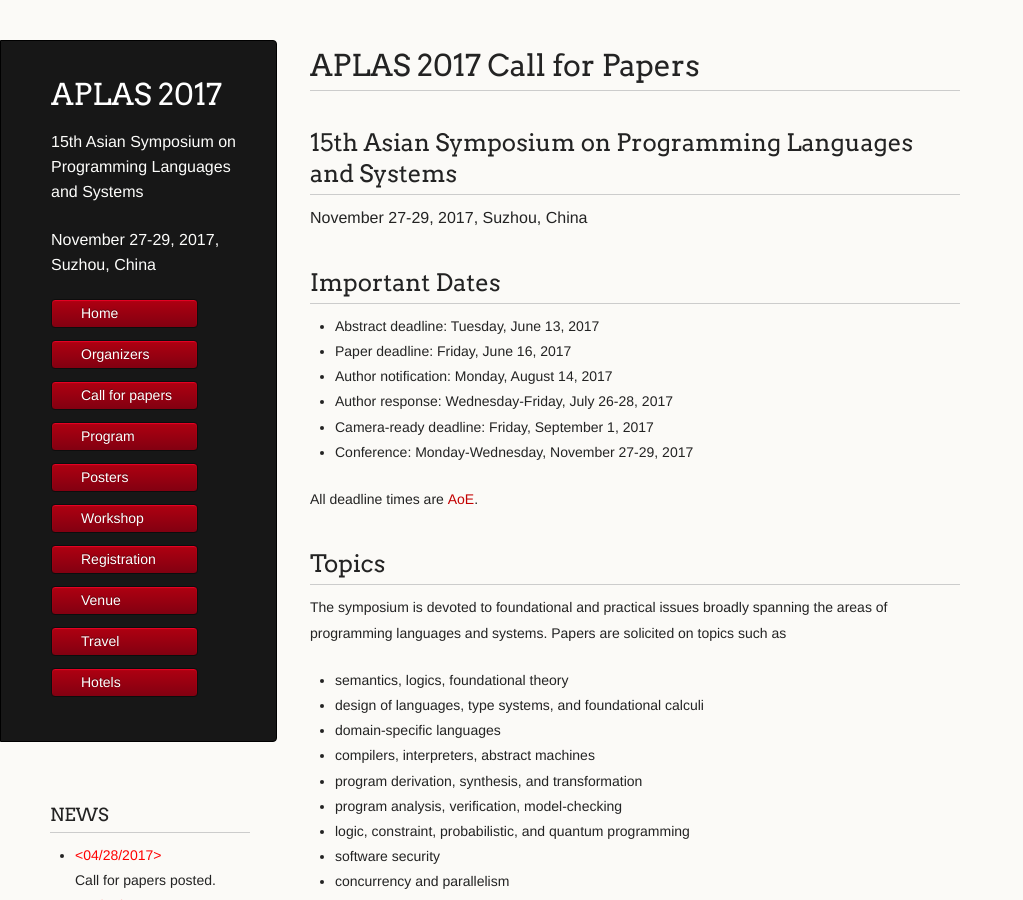
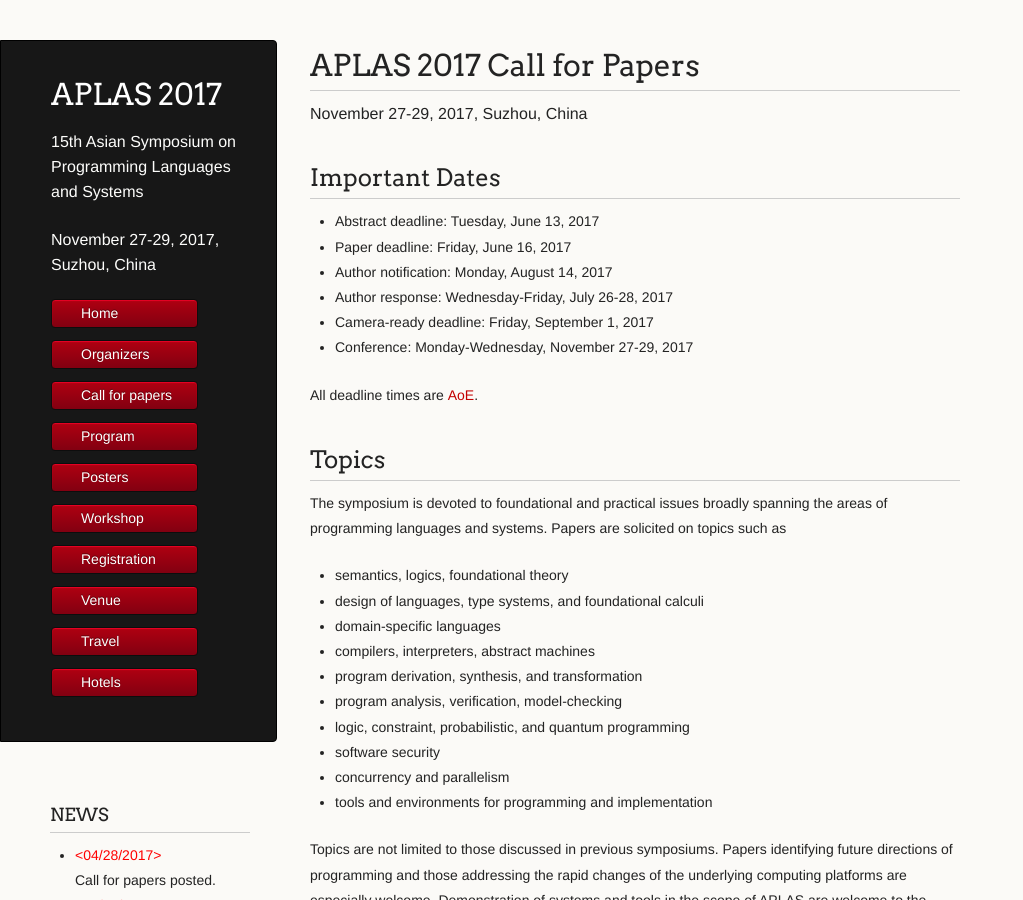
Before and after one commit to www-aplas/www-aplas.github.io, a Jekyll site: the page built from call.md, in a window 1280 px wide and 900 px high. Shown: the whole window, without its empty margins (0-1023 px from the left). Built offline with Jekyll 4.4.1, drawn with Linux system fonts in a browser that asks for light colours; our own code applies the rules of GitHub Pages for plain Markdown files; a script that is not in the unit is left out.

Commit message:
Remove sub-header in CFP

```diff
--- a/call.md
+++ b/call.md
@@ -1,5 +1,4 @@
 # APLAS 2017 Call for Papers
-## 15th Asian Symposium on Programming Languages and Systems
 
 <p class="header">November 27-29, 2017, Suzhou, China</p>
 
```
